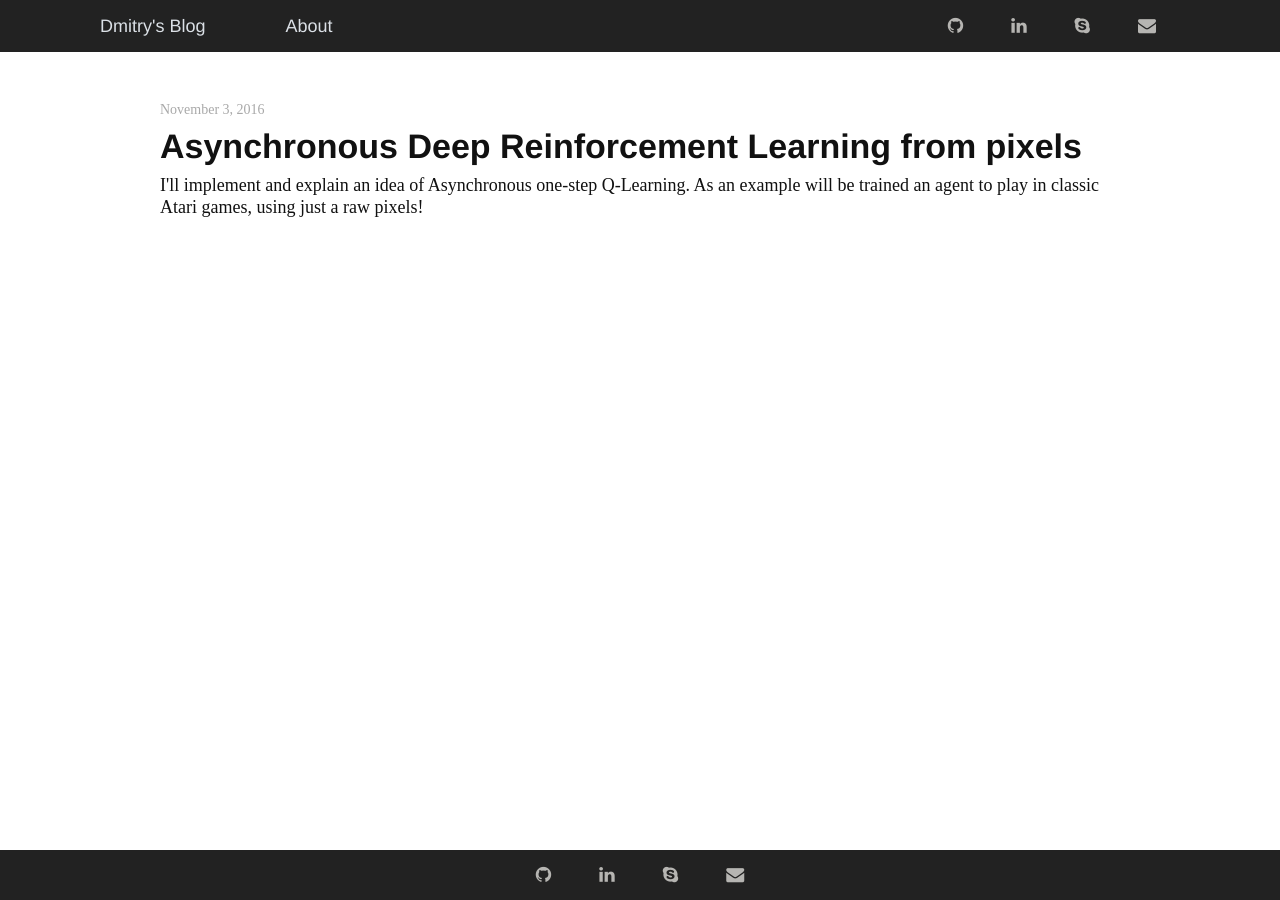
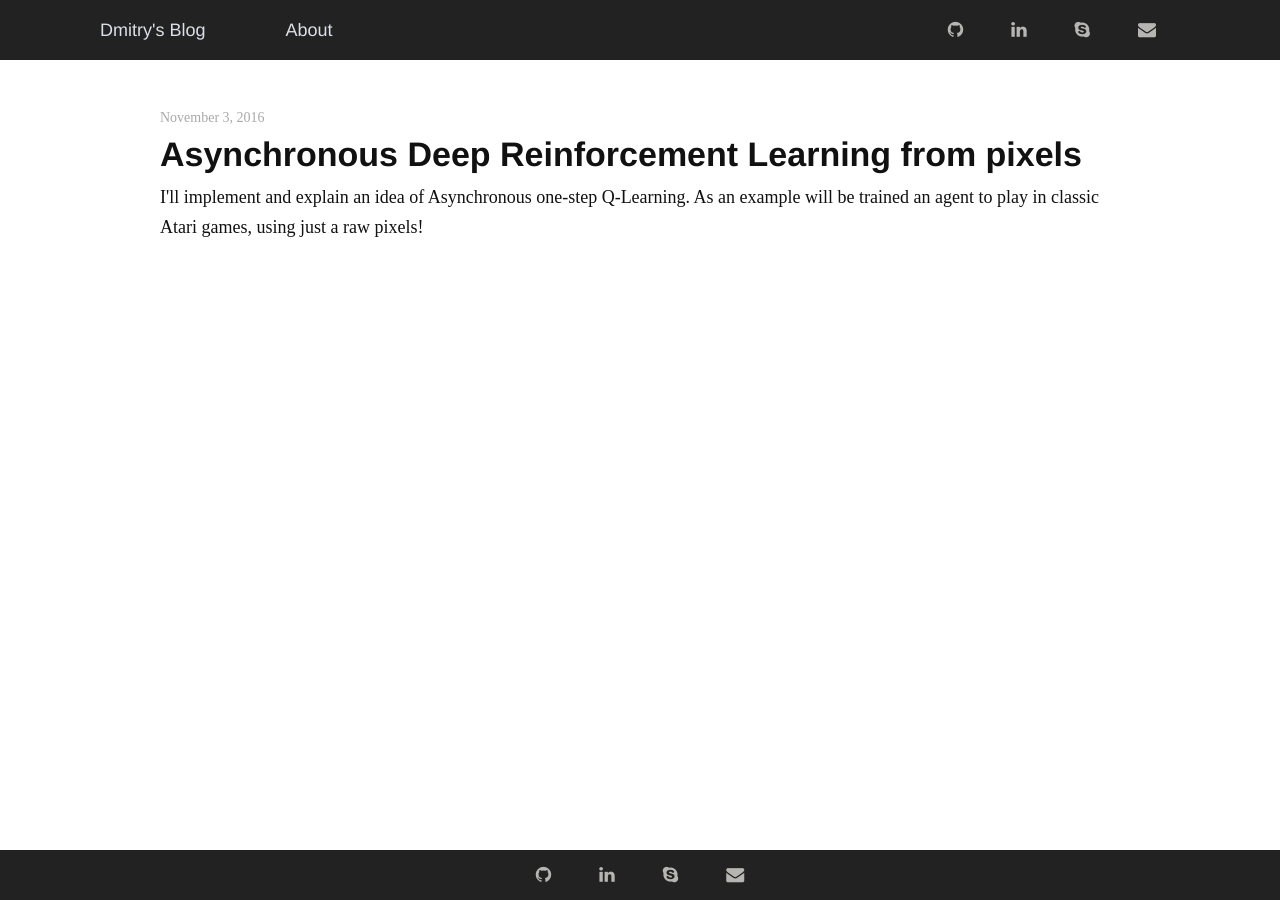
Before and after one commit to dbobrenko/dbobrenko.github.io, a Jekyll site: the page built from index.html, in a window 1280 px wide. Built offline with Jekyll 4.4.1, drawn with Linux system fonts in a browser that asks for light colours.

Commit message:
added more gaps between tags

```diff
--- a/assets/css/styles.css
+++ b/assets/css/styles.css
@@ -53,7 +53,7 @@ body {
   flex-direction: column;
   font-family: "PT Sans", Helvetica, Arial, sans-serif;
   font-size: 18px;
-  line-height: 22px;
+  line-height: 30px;
   color: #111;
   min-width: 275px;
   min-height: 100vh;
@@ -650,5 +650,7 @@ figcaption {
   padding: 3px;
   border: 2px solid #eeeeee;
   max-width: 100%; }
+.post-content .MathJax_Display {
+  margin: 30px 0; }
 
 /*# sourceMappingURL=styles.css.map */
--- a/assets/css/styles.scss
+++ b/assets/css/styles.scss
@@ -80,7 +80,7 @@ body {
   flex-direction: column;
   font-family: $font-family--base;
   font-size: $font-size--m;
-  line-height: 22px;
+  line-height: 30px;
   color: $color-font-main;
   min-width: 275px;
   min-height: 100vh;
@@ -720,4 +720,8 @@ figcaption {
     border: 2px solid #eeeeee;
     max-width: 100%;
   }
+
+  .MathJax_Display {
+    margin: 30px 0;
+  }
 }
```
Also changed, not shown: 1 other file.
